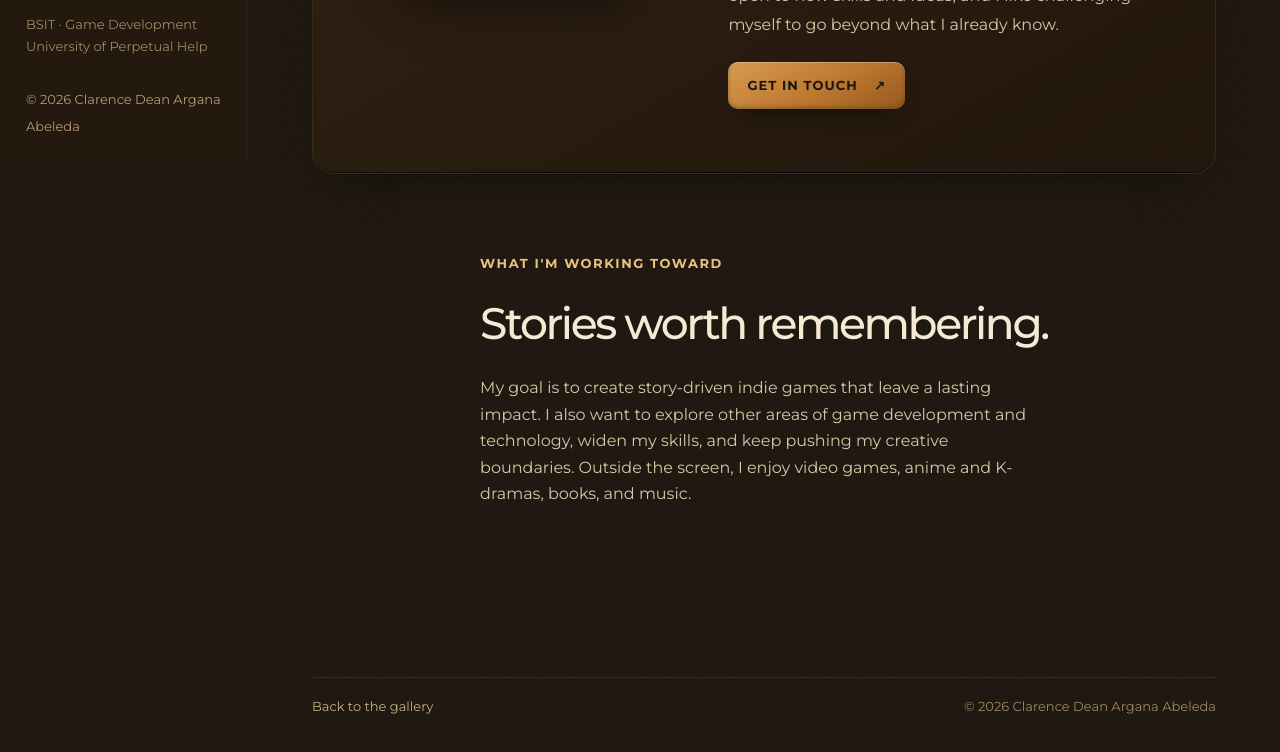
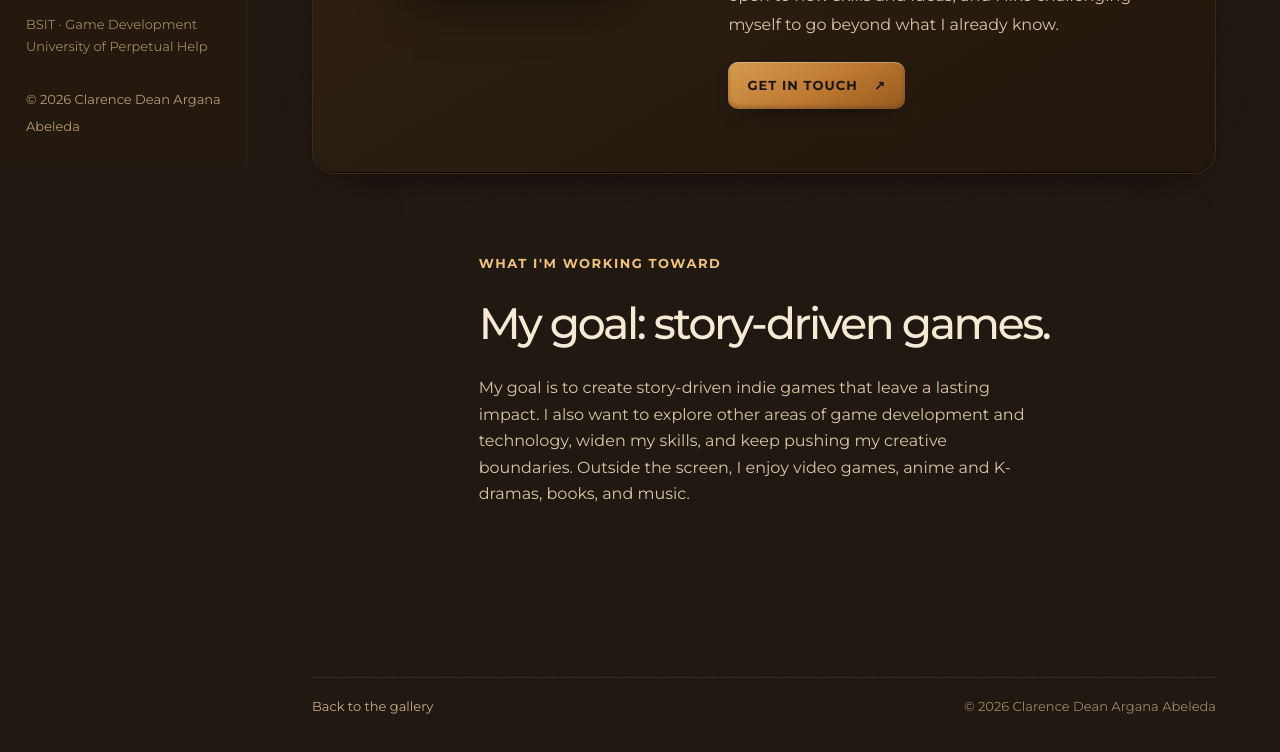
Before and after one commit to UnoRfl/ClarenceDeanPortfolio, a plain HTML site: page about/index.html in a window 1280 px wide. Shown: the part 635-1387 px from the top of the page. Drawn offline with Linux system fonts and the light colour scheme.

Commit message:
Clarify the About page goal heading

```diff
--- a/about/index.html
+++ b/about/index.html
@@ -52,7 +52,7 @@
       </section>
       <section class="about-note" data-reveal>
         <p class="eyebrow">WHAT I'M WORKING TOWARD</p>
-        <h2>Stories worth remembering.</h2>
+        <h2>My goal: story-driven games.</h2>
         <p>My goal is to create story-driven indie games that leave a lasting impact. I also want to explore other areas of game development and technology, widen my skills, and keep pushing my creative boundaries. Outside the screen, I enjoy video games, anime and K-dramas, books, and music.</p>
       </section>
       <footer class="site-footer"><a class="footer-name" href="../home/">Back to the gallery</a><p>© 2026 Clarence Dean Argana Abeleda</p></footer>
```
